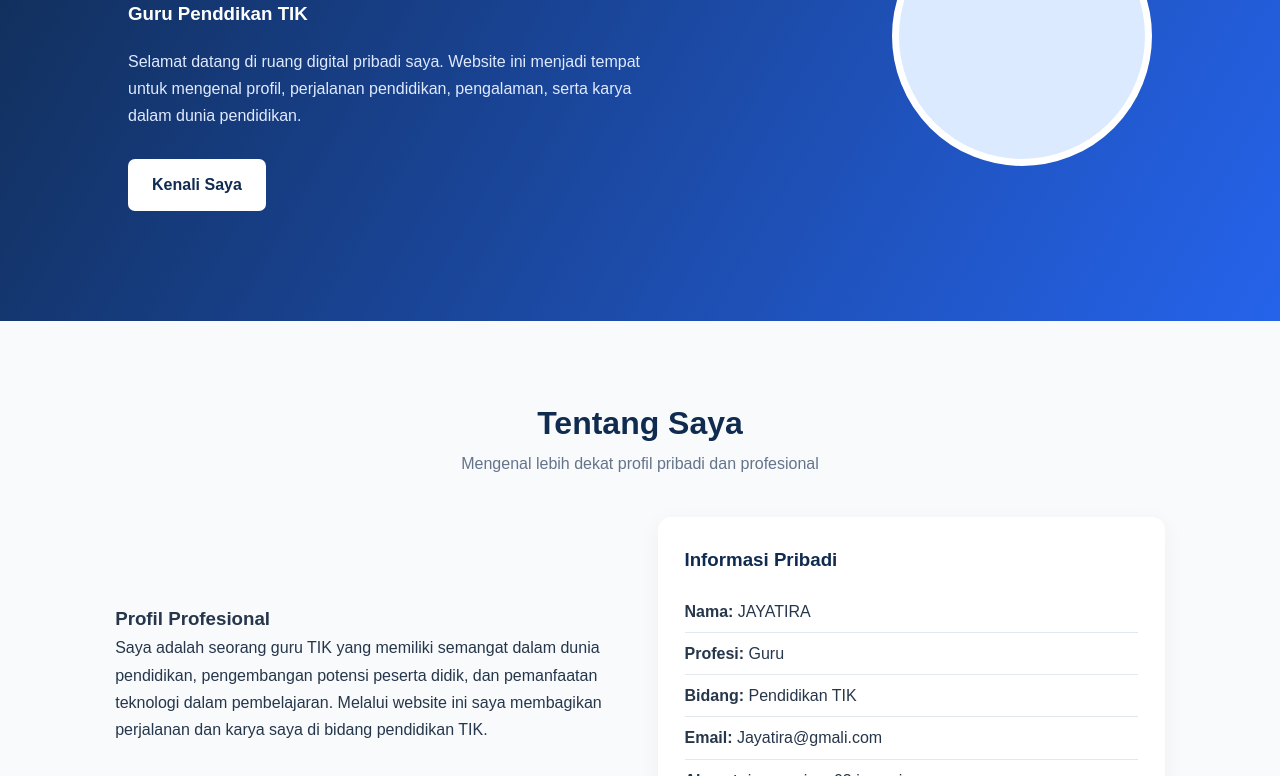
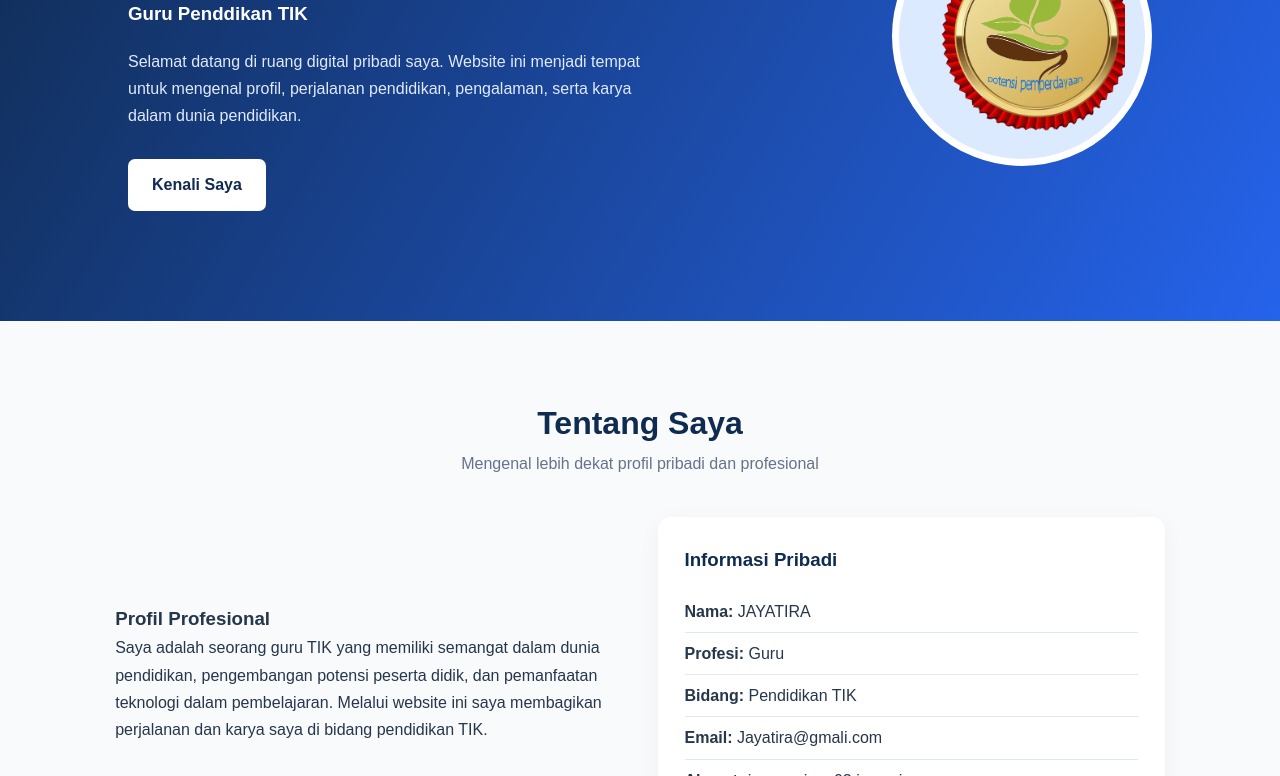
Before and after one commit to Samayosua/jayatira-portfolio, a plain HTML site: page index.html in a window 1280 px wide. Shown: the part 324-1100 px from the top of the page. Drawn offline with Linux system fonts and the light colour scheme.

Commit message:
Refactor index.html with updated HTML structure

```diff
--- a/index.html
+++ b/index.html
@@ -143,7 +143,7 @@ footer {
     <a href="#profil" class="btn">Kenali Saya</a>
   </div>
   <div class="hero-image">
- <img src="images.jpg.png" alt="potensi hijauh">
+ <img src="images.jpg" alt="potensi hijauh">
   </div>
 </div>
 <section id="profil">
```
